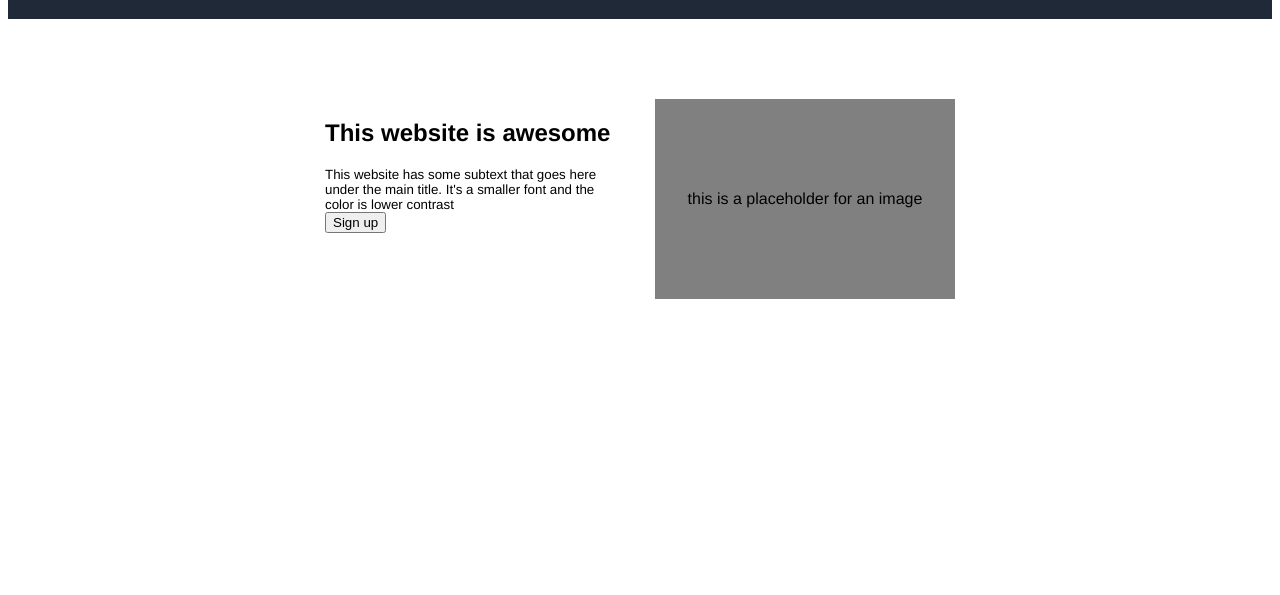
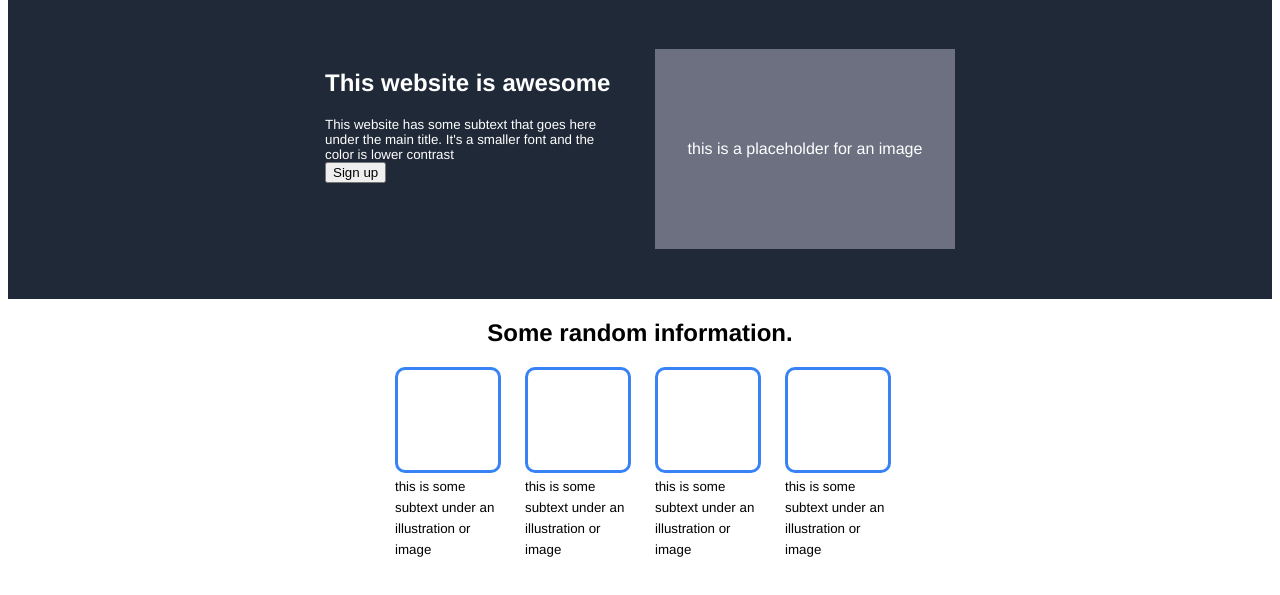
Before and after one commit to DraxThemSklounst/landing-page-project, a plain HTML site: page index.html in a window 1280 px wide. Shown: the part 69-664 px from the top of the page. Drawn offline with Linux system fonts and the light colour scheme.

Commit message:
Added structure for media section.

```diff
--- a/index.html
+++ b/index.html
@@ -27,7 +27,25 @@
     </div>
 
     <div class="media-section">
-
+        <h2>Some random information.</h2>
+        <div class="media-cluster">
+            <div class="media">
+                <div class="placeholder"></div>
+                <sub>this is some subtext under an illustration or image</sub>
+            </div>
+            <div class="media">
+                <div class="placeholder"></div>
+                <sub>this is some subtext under an illustration or image</sub>
+            </div>
+            <div class="media">
+                <div class="placeholder"></div>
+                <sub>this is some subtext under an illustration or image</sub>
+            </div>
+            <div class="media">
+                <div class="placeholder"></div>
+                <sub>this is some subtext under an illustration or image</sub>
+            </div>
+        </div>
     </div>
 
 
--- a/styles.css
+++ b/styles.css
@@ -22,8 +22,11 @@ a {
 }
 
 .hero-section {
+    background-color: #1F2937;
+    color: white;
     display: flex;
-    margin-top: 80px;
+    padding-top: 30px;
+    padding-bottom: 50px;
     justify-content: center;
     gap: 30px;
 }
@@ -39,7 +42,30 @@ a {
     display: flex;
     height: 200px;
     width: 300px;
-    background-color: grey;
+    background-color: rgb(109, 112, 128);
     align-items: center;
     justify-content: center;
 }
+
+.media-section{
+    display: flex;
+    flex-direction: column;
+    justify-content: center;
+    align-items: center;
+}
+
+.media-section .media-cluster {
+    display: flex;
+    gap: 30px;
+}
+
+.media .placeholder{
+    width: 100px;
+    height: 100px;
+    border: 3px solid #3882F6;
+    border-radius: 10px;
+}
+
+.media {
+    max-width: 100px;
+}
```
